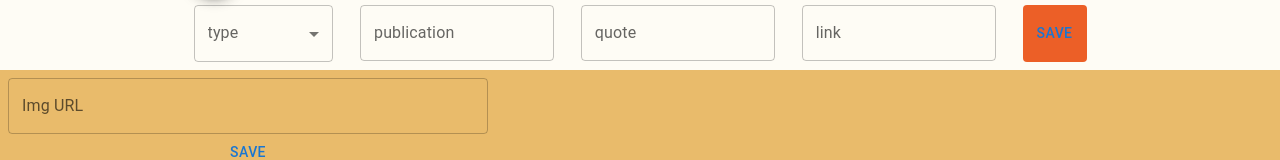
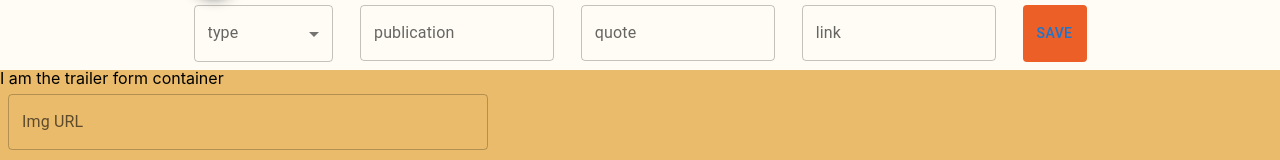
Before and after one commit to ninabrissey/your-epk, a React (Create React App) app: page /edit/1 in a window 1280 px wide. Shown: the part 579-739 px from the top of the page. Built offline with nearby package versions, Linux system fonts and the light colour scheme; no server answers.

Commit message:
Add comment

```diff
--- a/src/components/Trailer/TrailerForm.tsx
+++ b/src/components/Trailer/TrailerForm.tsx
@@ -22,6 +22,7 @@ const TrailerForm = () => {
 
   return (
     <form>
+            <p>I am the trailer form container</p>
         <FormControl sx={{ m: 1, minWidth: 480 }}>
           <TextField
             id="outlined-multiline-flexible"
```
